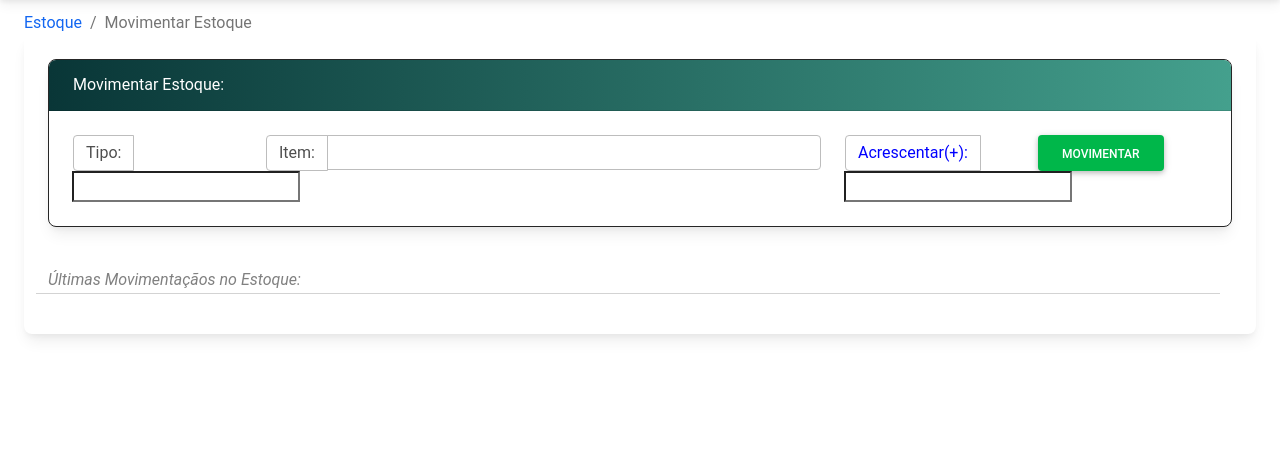
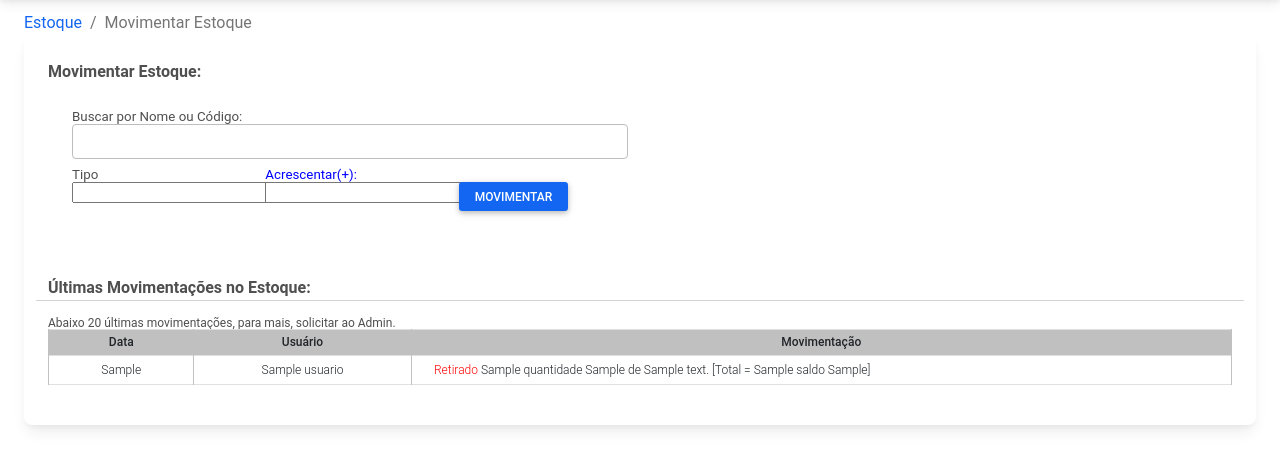
Before and after one commit to endjack/simoERP, a Django app: template simo/templates/estoque/mov-estoque.html in a window 1280 px wide. Shown: the part 59-528 px from the top of the page. Run offline with Django 3.2, Linux system fonts and the light colour scheme; the template is opened without the code that fills it: most values are stand-ins (such as "Sample title", 1, 10 or a date in 2020); form fields are guessed from the names that the template uses; some libraries are stand-ins or nearby versions.

Commit message:
Add Sistema de Log em Movimentações

```diff
--- a/estoque/admin.py
+++ b/estoque/admin.py
@@ -8,3 +8,4 @@ admin.site.register(Categoria)
 admin.site.register(Item)
 admin.site.register(MovimentacaoEstoque)
 admin.site.register(Estoque)
+admin.site.register(LogMovimentacao)
--- a/simo/templates/estoque/mov-estoque.html
+++ b/simo/templates/estoque/mov-estoque.html
@@ -8,11 +8,11 @@
 {% endblock %}
 
 {% block conteudo %}
-<div class="card mb-3 border border-dark" style="border-color: #093637;">
-  <div class="card-header text-white " style="background: linear-gradient(to right, #093637, #44a08d );">
+<div class="mb-2">
+  <div class="texto-enfase" style="">
     Movimentar Estoque:</div>
   <div class="card-body">
-  <form method="post" >
+  <form method="post" style="line-height: normal; font-size:10pt">
       {% csrf_token %}
 
       {% for hidden_field in form.hidden_fields %}
@@ -23,30 +23,36 @@
       <!-- 3 column grid layout -->
        <div class="form-group row">
 
-       <div class="col-2">
-            <div class="input-group">
-              <div class="input-group-text">Tipo: </div>
-                {% render_field form.tipo class="form-control" id="tipo" %}
-            </div>
-          </div>
+        <div class="col-6">
+          <label for="inputItem" class="">Buscar por Nome ou Código:</label>
+          <input type="text" id="itens" name="item_selecionado" class="form-control"/>
+       </div>
+
+       <!--
+        <div class="col-3">
+        <label for="inputItem" class="">Buscar por Código:</label>
+          <input type="text" id="itens" name="item_selecionado" class="form-control"/>
+       </div>-->
+
+      </div>
+
+      <div class="form-group row mt-2">
+
+        <div class="col-2">
+          <label for="inputTipo" class="">Tipo</label>
+          {% render_field form.tipo  class="form-control" id="tipo"%}
+        </div>
 
 
-        <div class="col-6">
-            <div class="input-group">
-            <div class="input-group-text">Item: </div>
-              <input type="text" id="itens" name="item_selecionado" class="form-control"/>
-            </div>
-        </div>
+        <div class="col-2">
+          <label for="inputQtd" class=""><span id="labelButton" style="color:blue;" >Acrescentar(+): </span></label>
+              {% render_field form.qtd class="form-control" id="inputQtd" type="number" step="any"  min='1'%}
 
-        <div class="col-2">
-          <div class="input-group">
-            <div class="input-group-text"><span id="labelButton" style="color:blue;" >Acrescentar(+): </span></div>
-              {% render_field form.qtd class="form-control" id="data" type="number" step="any"  min='1'%}
-          </div>
         </div>
 
         <div class="col-1">
-        <button type="submit" class="btn btn-success">Movimentar</button>
+        <label for="buttonMovimentar" class="">  </label>
+        <button type="submit" id="buttonMovimentar" class="btn btn-sm btn-primary">Movimentar</button>
         </div>
 
       </div>
@@ -54,13 +60,38 @@
 </div>
 </div>
 
-
+{% comment %}  LOG DAS MOVIMENTAÇÕES DO ESTOQUE COM USUÁRIO {% endcomment %}
 
 <div class="row" style="margin-top:40px">
-      <div class="row"><span style="font-size=14px; color:gray;font-style: italic;">Últimas Movimentaçãos no Estoque:</span><hr></div>
+      <div class=" texto-enfase"> Últimas Movimentações no Estoque:</div>
+        <hr>
+      <div style="line-height: 12px;white-space: nowrap; font-size:9pt;">Abaixo 20 últimas movimentações, para mais, solicitar ao Admin.</div>
+      <div class="">
+        <table class="table table-sm table-bordered">
+          <thead class="text-center" style="background: silver;">
+              <tr style="line-height: 9px;white-space: nowrap; font-size:9pt;">
+                  <th style="max-width:40px">Data</th>
+                  <th style="max-width:40px">Usuário</th>
+                  <th scope="col">Movimentação</th>
+              </tr>
+          </thead>
+          <tbody>
+            {% for item in log_list %}
+              <tr style="line-height: 12px;white-space: nowrap; font-size:9pt;">
+                  <td class="text-center" style="">{{item.data_inclusao}}</td>
+                  <td class="text-center" style="">{{item.usuario}}</td>
+                  {% if item.adicionado %}
+                  <td><span style="color:blue;">Adicionado</span> {{item.quantidade}} {{item.item.unid_medida}} de {{item.item.descricao}} [Total = {{item.saldo}} {{item.item.unid_medida}}]</td>
+                  {% else %}
+                  <td><span style="color:red;">Retirado</span> {{item.quantidade}} {{item.item.unid_medida}} de {{item.item.descricao}} [Total = {{item.saldo}} {{item.item.unid_medida}}]</td>
+                  {% endif %}
+              </tr>
+            {% endfor %}
+          </tbody>
+      </table>
+    </div>
   </div>
 
-{% comment %} //TODO LOG DAS MOVIMENTAÇÕES DO ESTOQUE COM USUÁRIO {% endcomment %}
 
 <!-- Toast -->
   {% for message in messages %}
@@ -97,8 +128,12 @@ $(document).ready(function () {
       $("#tipo").change( function() {
           if ($("#tipo").val() == '1') {
             $("#labelButton").html('Acrescentar(+): ').css("color", "blue");
+            $("#buttonMovimentar").removeClass("btn-danger");
+            $("#buttonMovimentar").addClass( "btn-primary" );
           } else {
               $("#labelButton").html('Retirar(-): ').css("color", "red");
+              $("#buttonMovimentar").removeClass( "btn-primary" );
+              $("#buttonMovimentar").addClass( "btn-danger" );
           }
       });
 
--- a/simo/templates/estoque/ver-estoque.html
+++ b/simo/templates/estoque/ver-estoque.html
@@ -25,7 +25,7 @@
 {% endblock %}
 {% block conteudo %}
 
-<div class="" style="border-color: #093637;">
+<div class="">
 
   <div class="texto-enfase" style="">
     Filtrar Itens do Estoque:
```
Also changed, not shown: estoque/models.py (+12 -0 lines), estoque/views.py (+31 -6 lines), estoque/migrations/0006_logmovimentacao.py (added), estoque/migrations/0007_alter_logmovimentacao_data_inclusao.py (added), faturamento/migrations/0014_alter_faturamento_data_inclusao.py (added), financeiro/migrations/0020_auto_20220817_1539.py (added), recibos/migrations/0019_alter_recibofornecedor_data.py (added), requisicao/migrations/0019_alter_requisicao_data.py (added), servicos/migrations/0022_auto_20220817_1539.py (added).
